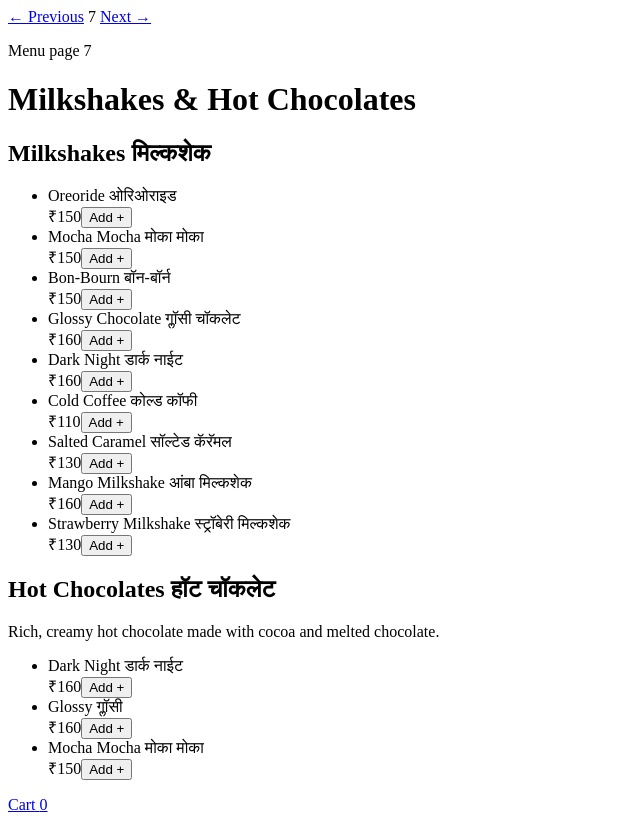
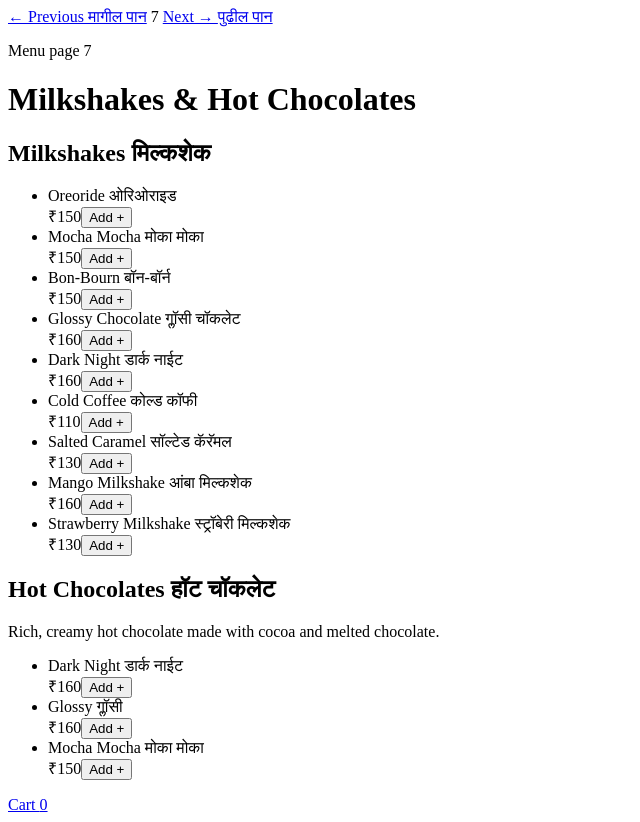
Before and after one commit to web-universe7/House_Of_Icecream_Atpadi, a plain HTML site: page menu-7.html in a window 1280 px wide. Shown: the whole page, without its empty margins (0-640 px from the left). Drawn offline with Linux system fonts and the light colour scheme; a web font is replaced by a local one.

Commit message:
Fix HTML encoding issues in menu-7.html

```diff
--- a/menu-7.html
+++ b/menu-7.html
@@ -13,9 +13,9 @@
 <body>
   <main class="catalog-document">
     <nav class="catalog-pagination catalog-page-nav" aria-label="Menu page navigation">
-      <a href="menu-6.html">← Previous</a>
+      <a href="menu-6.html">← Previous <span class="navigation-marathi" lang="mr">मागील पान</span></a>
       <span class="catalog-current" aria-current="page">7</span>
-      <a href="menu-8.html">Next →</a>
+      <a href="menu-8.html">Next → <span class="navigation-marathi" lang="mr">पुढील पान</span></a>
     </nav>
     <div class="catalog-sheet">
       <header class="catalog-title">
```
